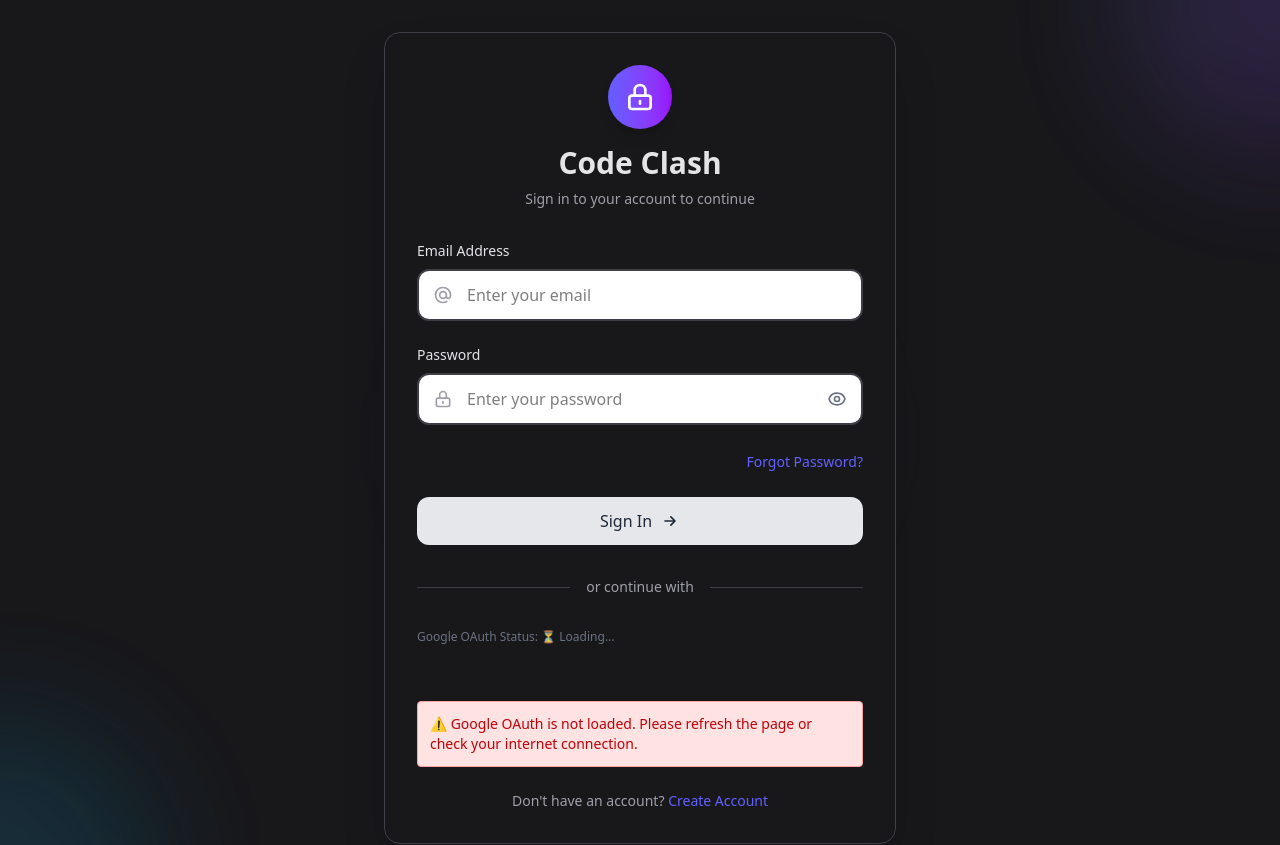
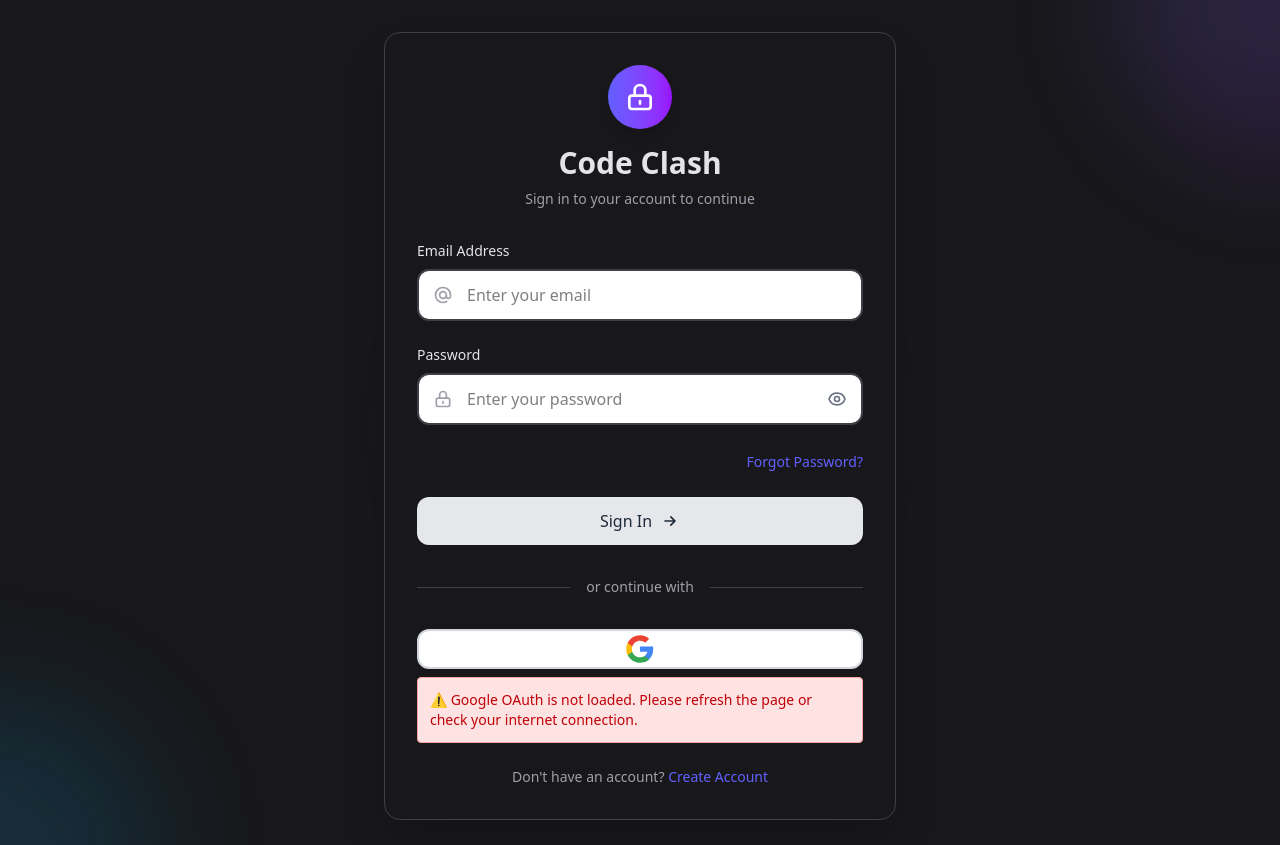
Before and after one commit to KVishnuVarma/Code_clash, a React (Vite) app in the folder frontend/: page /login in a window 1280 px wide. Shown: the top 845 px of the page. Built offline with nearby package versions, Linux system fonts and the light colour scheme.

Commit message:
google btn done

```diff
--- a/frontend/src/Components/GoogleLogin.jsx
+++ b/frontend/src/Components/GoogleLogin.jsx
@@ -58,13 +58,64 @@ const GoogleLogin = ({ onError }) => {
 
   return (
     <div className="w-full">
-      {/* Debug Info */}
-      <div className="text-xs text-gray-500 mb-2">
-        Google OAuth Status: {isGoogleLoaded ? "✅ Loaded" : "⏳ Loading..."}
+      {/* Custom Animated Google Button */}
+      <div
+        className="relative w-full h-10 bg-white dark:bg-gray-800 border-2 border-gray-300 dark:border-gray-600 rounded-xl overflow-hidden cursor-pointer transform transition-all duration-300 hover:scale-[1.02] hover:shadow-lg group"
+        onMouseEnter={() => setIsHovered(true)}
+        onMouseLeave={() => setIsHovered(false)}
+        onClick={handleClick}
+      >
+        {/* Google Icon Container - Centered initially */}
+        <div className={`absolute top-1/2 transform -translate-y-1/2 transition-all duration-300 ${
+          isHovered ? 'left-4 scale-110' : 'left-1/2 -translate-x-1/2 scale-125'
+        }`}>
+          <div className="w-6 h-6 relative">
+            {/* Google "G" Icon */}
+            <svg
+              className={`w-6 h-6 transition-all duration-300 ${isHovered ? 'rotate-12' : ''}`}
+              viewBox="0 0 24 24"
+            >
+              <path
+                fill="#4285F4"
+                d="M22.56 12.25c0-.78-.07-1.53-.2-2.25H12v4.26h5.92c-.26 1.37-1.04 2.53-2.21 3.31v2.77h3.57c2.08-1.92 3.28-4.74 3.28-8.09z"
+              />
+              <path
+                fill="#34A853"
+                d="M12 23c2.97 0 5.46-.98 7.28-2.66l-3.57-2.77c-.98.66-2.23 1.06-3.71 1.06-2.86 0-5.29-1.93-6.16-4.53H2.18v2.84C3.99 20.53 7.7 23 12 23z"
+              />
+              <path
+                fill="#FBBC05"
+                d="M5.84 14.09c-.22-.66-.35-1.36-.35-2.09s.13-1.43.35-2.09V7.07H2.18C1.43 8.55 1 10.22 1 12s.43 3.45 1.18 4.93l2.85-2.22.81-.62z"
+              />
+              <path
+                fill="#EA4335"
+                d="M12 5.38c1.62 0 3.06.56 4.21 1.64l3.15-3.15C17.45 2.09 14.97 1 12 1 7.7 1 3.99 3.47 2.18 7.07l3.66 2.84c.87-2.6 3.3-4.53 6.16-4.53z"
+              />
+            </svg>
+          </div>
         </div>
 
-      {/* Working Google OAuth Button */}
-      <div className="relative w-full" onClick={handleClick}>
+        {/* Text Container - Only visible on hover */}
+        <div className={`flex items-center justify-center h-full transition-all duration-300 ${
+          isHovered ? 'opacity-100' : 'opacity-0'
+        }`}>
+          <span className="font-medium text-gray-700 dark:text-gray-300">
+            Sign up with Google
+          </span>
+        </div>
+
+        {/* Hover Background Effect */}
+        <div className={`absolute inset-0 bg-gradient-to-r from-blue-50 to-indigo-50 dark:from-blue-900/20 dark:to-indigo-900/20 transition-all duration-300 ${
+          isHovered ? 'opacity-100' : 'opacity-0'
+        }`}></div>
+
+        {/* Border Animation */}
+        <div className={`absolute inset-0 border-2 border-transparent rounded-xl transition-all duration-300 ${
+          isHovered ? 'border-blue-300 dark:border-blue-600' : 'border-transparent'
+        }`}></div>
+
+        {/* Hidden but Clickable Google OAuth Button */}
+        <div className="absolute inset-0 opacity-0 pointer-events-auto">
           <GoogleLoginButton
             onSuccess={handleSuccess}
             onError={handleError}
@@ -75,8 +126,8 @@ const GoogleLogin = ({ onError }) => {
             shape="rectangular"
             width="100%"
             type="standard"
-          className="w-full"
           />
+        </div>
       </div>
 
       {/* Fallback button if Google OAuth fails */}
```
Lines whose indentation alone changed are shown as unchanged.
